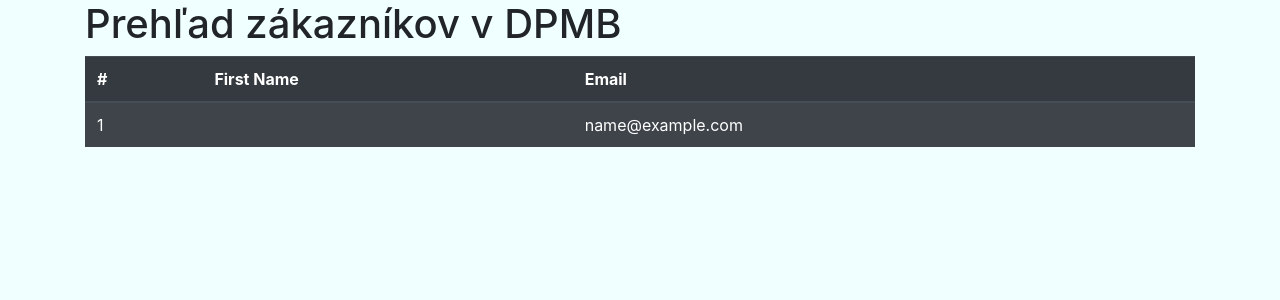
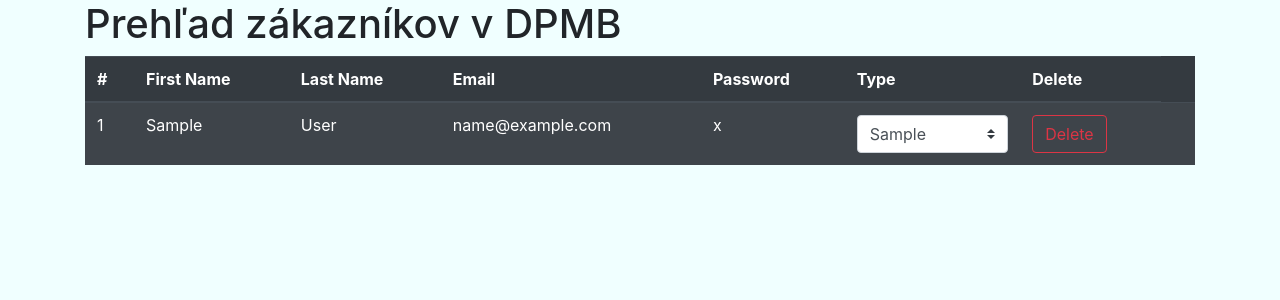
Before and after one commit to Niccer56/IIS, a Flask app: page /customer in a window 1280 px wide. Shown: the part 56-356 px from the top of the page. Run offline with Flask 2, Linux system fonts and the light colour scheme; tables that the repository leaves empty hold one stand-in row (values such as "Sample post"); some libraries are stand-ins or nearby versions.

Commit message:
Added buttons for delete and type selection and added a delete endpoint

```diff
--- a/app.py
+++ b/app.py
@@ -23,7 +23,9 @@
     form = RegisterForm()
     if request.method == 'POST':
         if form.validate_on_submit():
-            print("hello")
+            if len(User.query.filter_by(email=form.email.data).all()) != 0:
+                flash("This email adress is already in use.")
+                return render_template('register.html', form=form)
             reg = User()
             reg.first_name = form.first_name.data
             reg.last_name = form.last_name.data
@@ -38,6 +40,10 @@
                 flash(form.errors[err][0])
     return render_template('register.html', form=form)
 
+@app.route('/customer/delete/<int:id>')
+def delete_user(id):
+    return redirect("/customer")
+
 
 if __name__ == '__main__':
     app.run(debug=True)
--- a/dpmb/templates/customer.html
+++ b/dpmb/templates/customer.html
@@ -11,15 +11,30 @@
         <tr>
           <th scope="col">#</th>
           <th scope="col">First Name</th>
+          <th scope="col">Last Name</th>
           <th scope="col">Email</th>
+          <th scope="col">Password</th>
+          <th scope="col">Type</th>
+          <th scope="col">Delete</th>
         </tr>
       </thead>
       <tbody>
         {% for customer in customers%}
         <tr>
           <td>{{customer.id}}</td>
-          <td>{{customer.username}}</td>
+          <td>{{customer.first_name}}</td>
+          <td>{{customer.last_name}}</td>
           <td>{{customer.email}}</td>
+          <td>{{customer.password}}</td>
+          <td><select class="custom-select">
+                <option selected>{{customer.type}}</option>
+                <option value="1">user</option>
+                <option value="2">staff</option>
+                <option value="3">carrier</option>
+                <option value="4">admin</option>
+              </select>
+          </td>
+          <td><a href="{{url_for('delete_user', id=customer.id)}}" class="btn btn-outline-danger">Delete</button><td>
         </tr>
         {% endfor %}
       </tbody>
```
